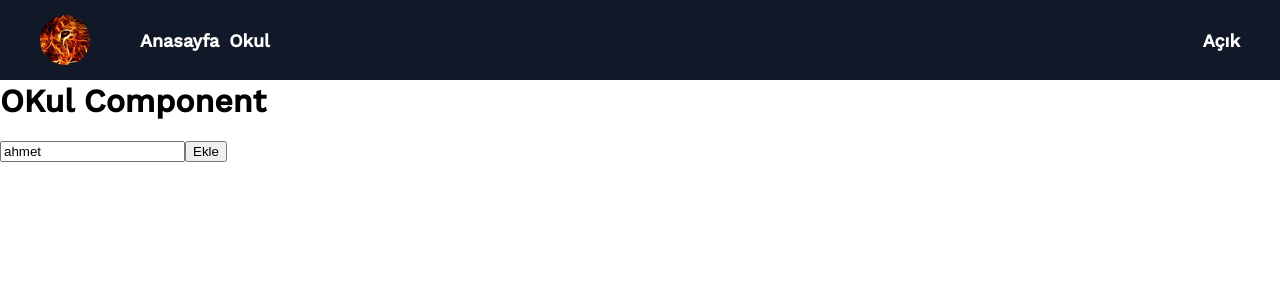
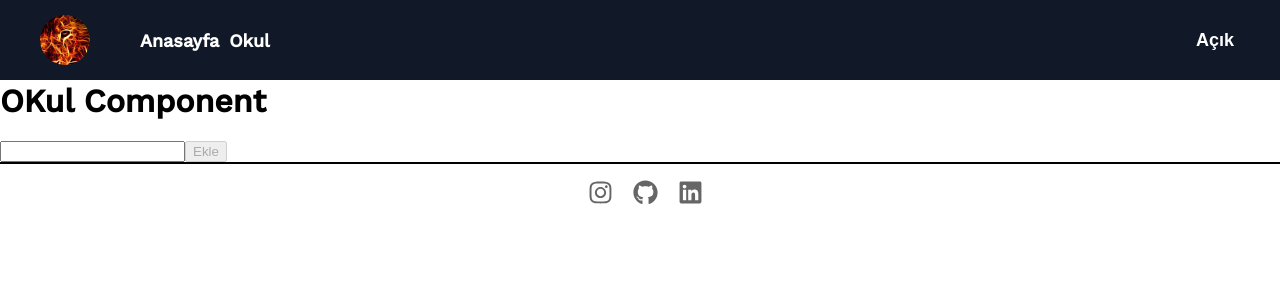
Before and after one commit to Devbatuk/My-Web-Page, a React (Create React App) app: page /okul in a window 1280 px wide. Shown: the top 300 px of the page. Built offline with nearby package versions, Linux system fonts and the light colour scheme.

Commit message:
Localstorage ile bir sonraki girişte en son hangi url deysem ona geri döndürme çalışması

```diff
--- a/src/App.js
+++ b/src/App.js
@@ -1,5 +1,5 @@
-import { Routes, Route, Navigate, useLocation, Link } from "react-router-dom";
-import { useRef, useState } from "react";
+import { Routes, Route, Navigate, useLocation } from "react-router-dom";
+import { useEffect } from "react";
 import Okul from "./Pages/Okul";
 import Anasayfa from "./Pages/Anasayfa";
 import Page404 from "./Pages/Page404";
@@ -8,28 +8,15 @@ function App() {
 
   const location = useLocation();
   localStorage.setItem("location", location.pathname);
+  // const mevcutLokasyon = localStorage.getItem("location");
 
-  const mevcutLokasyon = localStorage.getItem("location");
+  // console.log(mevcutLokasyon);
 
-  // document.getElementById("root").onload = () => {
-  //   console.log("deneme App");
-  //   <Navigate to={mevcutLokasyon} />
-  // }
-
-  const anasayfa = "/anasayfa";
-
-  console.log(mevcutLokasyon)
-
-  const deneme = () => {
-    document.body.onload = () => {
-      if (mevcutLokasyon != "/anasayfa") {
-        <Navigate to={anasayfa} />
-        console.log("app kımı çalıştı.")
-      } else {
-        console.log("app else kısmı çalıştı.")
-      }
+  useEffect(() => {
+    if(location.pathname != localStorage.getItem("location")){
+      <Navigate to={localStorage.getItem("location")}/>
     }
-  }
+  });
 
   return (
     <>
--- a/src/Pages/Okul.js
+++ b/src/Pages/Okul.js
@@ -1,12 +1,14 @@
 import Header from "../component/Header"
 import OkulContent from "../component/OkulContent"
 import SiteContext from "../context/SiteContext"
+import Footer from "../component/Footer"
 
 export default function Okul() {
     return (
         <>
             <Header />
             <OkulContent />
+            <Footer/>
         </>
     )
 }
--- a/src/component/Header.js
+++ b/src/component/Header.js
@@ -1,6 +1,6 @@
 import profileFoto from "../assets/googleprofilfoto.jpg";
 import { Link } from "react-router-dom";
-import { useContext } from "react";
+import { useContext, useEffect } from "react";
 import { Context } from "../context/SiteContext.js"
 
 export default function Header() {
@@ -32,9 +32,9 @@ export default function Header() {
         }
     }
 
-    if (localStorage.getItem("siteTema") == "light") {
-        document.body.style.backgroundColor = "#111827";
-    }
+    // if (localStorage.getItem("siteTema") == "light") {
+    //     document.body.style.backgroundColor = "#111827";
+    // }
 
     return (
         <div className={localStorage.getItem("siteTema") == "dark" ? "header" : "headerDark"}>
@@ -51,10 +51,9 @@ export default function Header() {
                     </Link>
                 </li>
             </ul>
-
-            <div className="temaButton" onClick={TemaAyarla}>
+            <button className="temaButton" onClick={TemaAyarla}>
                 {localStorage.getItem("siteTema") == "dark" ? "Koyu" : "Açık"}
-            </div>
+            </button>
         </div>
     )
 }
--- a/src/component/OkulContent.js
+++ b/src/component/OkulContent.js
@@ -4,7 +4,7 @@ import { Context } from "../context/SiteContext";
 export default function OkulContent() {
 
     const [Todos, setTodos] = useState([]);
-    const [Todo, setTodo] = useState("ahmet");
+    const [Todo, setTodo] = useState("");
 
     const { Tema, setTema } = useContext(Context);
 
@@ -16,11 +16,11 @@ export default function OkulContent() {
     const butonRef = useRef();
     const inputRef = useRef();
 
-    if(Tema == "dark"){
-        document.body.style.backgroundColor = "white";
-    } else{
-        document.body.style.backgroundColor = "#111827";
-    }
+    // if(Tema == "dark"){
+    //     document.body.style.backgroundColor = "white";
+    // } else{
+    //     document.body.style.backgroundColor = "#111827";
+    // }
 
     // document.getElementById("deneme").style.backgroundColor = "red";
 
@@ -30,7 +30,7 @@ export default function OkulContent() {
         } else {
             butonRef.current.disabled = false
         }
-    }, null);
+    });
 
     // if (Todo == false) {
     //     butonRef.current.disabled = true;
@@ -51,9 +51,9 @@ export default function OkulContent() {
                 <input ref={inputRef} type="text" value={Todo} onChange={e => setTodo(e.target.value)} />
                 <button ref={butonRef} type="submit">Ekle</button>
             </form>
-            <ul>
+            <ul style={{margin:0}}>
                 {Todos.map((todo, index) => (
-                    <li key={index}>{todo}</li>
+                    <li className={localStorage.getItem("siteTema") == "light"?"todoDark":"todo"} key={index}>{todo}</li>
                 ))}
             </ul>
         </div>
--- a/src/style.scss
+++ b/src/style.scss
@@ -15,6 +15,7 @@ body {
     width: 100%;
     height: 100%;
     margin: 0;
+    padding: 0;
     font-family: 'Lobster', cursive;
     font-family: 'Permanent Marker', cursive;
     font-family: 'Work Sans', sans-serif;
@@ -23,8 +24,8 @@ body {
 }
 
 #root {
-    width: 100%;
-    height: 100%;
+    // width: 100%;
+    // height: 100%;
     margin: 0;
 }
 
@@ -80,6 +81,8 @@ body {
         position: absolute;
         right: 40px;
         color: black;
+        background-color: transparent;
+        border: none;
         cursor: pointer;
     }
 }
@@ -136,7 +139,10 @@ body {
         position: absolute;
         right: 40px;
         color: white;
-        cursor: pointer
+        background-color: transparent;
+        border: none;
+        color: white;
+        cursor: pointer;
     }
 }
 
@@ -364,6 +370,13 @@ body {
 
 .okulContent{
     background-color: white;
+    height: max-content;
+    display: flex;
+    flex-direction: column;
+
+    & .todo{
+        color: black;
+    }
 }
 
 .okulContentDark{
@@ -372,4 +385,8 @@ body {
     & h1{
         color: white;
     }
+
+    & .todoDark{
+        color: white;
+    }
 }
```
